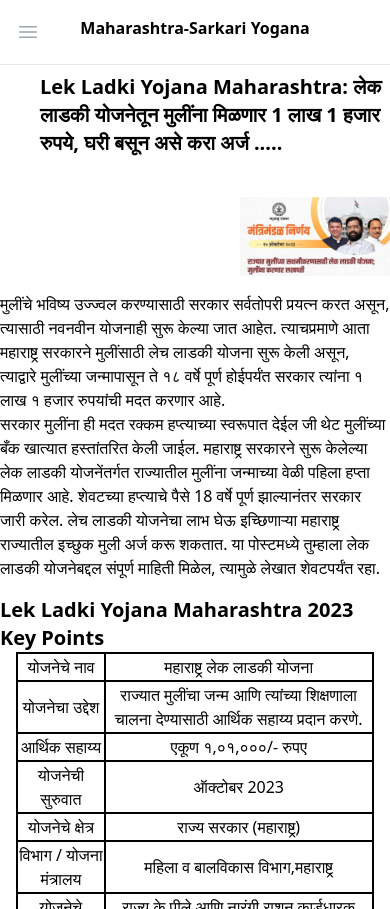
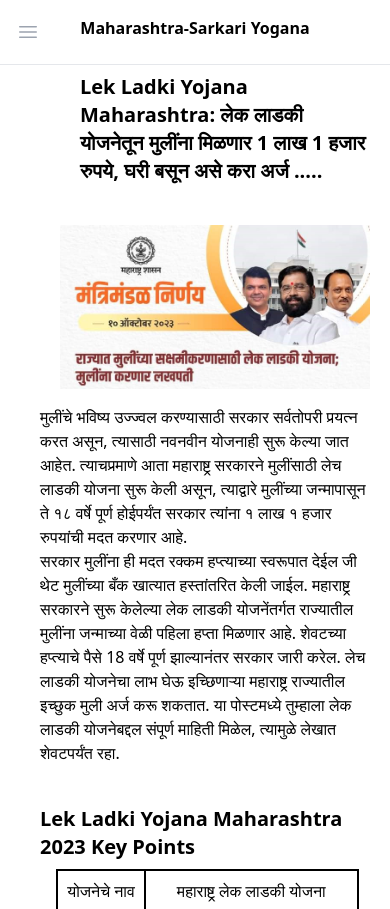
Before and after one commit to akankshapawar-a/MahaDBT, a React (Vite) app: page / in a window 390 px wide. Built offline with nearby package versions, Linux system fonts and the light colour scheme.

Commit message:
third Commit

```diff
--- a/src/App.jsx
+++ b/src/App.jsx
@@ -8,32 +8,30 @@
   return (
     <>
     <Navbar/>
-       <div className="h-screen overflow-y-scroll snap-y snap-mandatory">
+       <div className="h-screen overflow-y-scroll snap-y snap-mandatory  justify-center items-center">
       {/* Page 1 */}
-      <section className="h-screen  snap-start flex ">
+      <section className=" ">
         <Page1/>
-
+        <Comment/>
       </section>
 
       {/* Page 2 */}
-      <section className="h-screen  snap-start flex justify-center items-center">
+      {/* <section className="h-screen  snap-start flex justify-center items-center">
 
-      </section>
+      </section> */}
 
       {/* Page 3 */}
-      <section className="h-screen bg-green-500 snap-start flex justify-center items-center">
-        <h1 className="text-4xl text-white">Page 3</h1>
-      </section>
+      {/* <section className="h-screen  snap-start flex justify-center items-center">
 
-      {/* Page 4 */}
-      <section className="h-screen bg-yellow-500 snap-start flex justify-center items-center">
-        <h1 className="text-4xl text-white">Page 4</h1>
-      </section>
+      </section> */}
+      {/* <section className="h-screen  snap-start flex justify-center items-center">
+
+       </section> */}
 
       {/* Page 5 */}
-      <section className="h-screen snap-start flex justify-center items-center">
+      {/* <section className="h-screen snap-start flex justify-center items-center">
         <Comment/>
-      </section>
+      </section> */}
     </div>
 
     </>
--- a/src/Comment/Comment.jsx
+++ b/src/Comment/Comment.jsx
@@ -36,7 +36,7 @@
 
 
   return (
-    <div className=' dark:bg-gray-800 h-screen py-6 space-y-6 w-full '>
+    <div className=' dark:bg-gray-800   space-y-6 w-full '>
  <div className="relative  items-top justify-center  dark:bg-gray-800 sm:mt-0 sm:pt-0 bg-gray-100">
     <div className="max-w-6xl mx-auto sm:px-6 lg:px-8">
         <div className="mt-8 overflow-hidden">
--- a/src/Page1/Page1.jsx
+++ b/src/Page1/Page1.jsx
@@ -1,61 +1,62 @@
 import React from 'react'
 import photo4 from '../assets/photo4.jpg'
+import image1 from '../assets/image1.png'
 const Page1 = () => {
   return (
-    <div className='mt-2 '>
+    <div className='mt-2 pl-10 pr-5'>
      <p className='text-xl font-bold pl-10  '> Lek Ladki Yojana Maharashtra:  लेक लाडकी योजनेतून मुलींना मिळणार 1 लाख 1 हजार रुपये, घरी बसून असे करा अर्ज ..... </p>
-    <div className=' justify-center items-center mt-10 sm: pl-60 '>
-        <img src={photo4} className='h-half ss:w-screen'/>
+    <div className=' justify-center items-center mt-10 ss:pl-5 sm: pl-60 xxs:pl-5 2ss:pl-5 '>
+        <img src={photo4} className='h-half ss:w-screen '/>
     </div>
     <div className='mt-4 align-baseline'><p>मुलींचे भविष्य उज्ज्वल करण्यासाठी सरकार सर्वतोपरी प्रयत्न करत असून, त्यासाठी नवनवीन योजनाही सुरू केल्या जात आहेत. त्याचप्रमाणे आता महाराष्ट्र सरकारने मुलींसाठी लेच लाडकी योजना सुरू केली असून, त्याद्वारे मुलींच्या जन्मापासून ते १८ वर्षे पूर्ण होईपर्यंत सरकार त्यांना १ लाख १ हजार रुपयांची मदत करणार आहे.</p>
         <p>सरकार मुलींना ही मदत रक्कम हप्त्याच्या स्वरूपात देईल जी थेट मुलींच्या बँक खात्यात हस्तांतरित केली जाईल. महाराष्ट्र सरकारने सुरू केलेल्या लेक लाडकी योजनेंतर्गत राज्यातील मुलींना जन्माच्या वेळी पहिला हप्ता मिळणार आहे. शेवटच्या हप्त्याचे पैसे 18 वर्षे पूर्ण झाल्यानंतर सरकार जारी करेल. लेच लाडकी योजनेचा लाभ घेऊ इच्छिणाऱ्या महाराष्ट्र राज्यातील इच्छुक मुली अर्ज करू शकतात. या पोस्टमध्ये तुम्हाला लेक लाडकी योजनेबद्दल संपूर्ण माहिती मिळेल, त्यामुळे लेखात शेवटपर्यंत रहा.
 
         </p>
-        <div className=' justify-center items-center'>
+        <div className=' justify-center items-center mt-10'>
           <h1 className='text-xl font-bold mt-4'>Lek Ladki Yojana Maharashtra 2023 Key Points
           </h1>
-        <table className='border-1 border-solid border-black w-11/12 ml-4 text-center justify-center'>
-  <tr className='border-2 border-solid border-black'>
-    <td className='border-2 border-solid border-black'>योजनेचे नाव
+        <table className='border-1 border-solid border-black p-2 w-11/12 ml-4 mt-2 text-center justify-center'>
+  <tr className='border-2 border-solid border-black  p-2 '>
+    <td className='border-2 border-solid border-black  p-2 '>योजनेचे नाव
     </td>
-    <td className='border-2 border-solid border-black'>महाराष्ट्र लेक लाडकी योजना
+    <td className='border-2 border-solid border-black  p-2 '>महाराष्ट्र लेक लाडकी योजना
     </td>
   </tr>
-  <tr className='border-2 border-solid border-black'>
-    <td className='border-2 border-solid border-black'>योजनेचा उद्देश
+  <tr className='border-2 border-solid border-black  p-2 '>
+    <td className='border-2 border-solid border-black  p-2 '>योजनेचा उद्देश
     </td>
-    <td className='border-2 border-solid border-black'>राज्यात मुलींचा जन्म आणि त्यांच्या शिक्षणाला चालना देण्यासाठी आर्थिक सहाय्य प्रदान करणे.
+    <td className='border-2 border-solid border-black  p-2 '>राज्यात मुलींचा जन्म आणि त्यांच्या शिक्षणाला चालना देण्यासाठी आर्थिक सहाय्य प्रदान करणे.
     </td>
   </tr>
-  <tr className='border-2 border-solid border-black'>
-    <td className='border-2 border-solid border-black'>आर्थिक सहाय्य
+  <tr className='border-2 border-solid border-black  p-2 '>
+    <td className='border-2 border-solid border-black  p-2 '>आर्थिक सहाय्य
     </td>
-    <td className='border-2 border-solid border-black'>एकूण १,०१,०००/- रुपए
+    <td className='border-2 border-solid border-black  p-2 '>एकूण १,०१,०००/- रुपए
     </td>
   </tr>
-  <tr className='border-2 border-solid border-black'>
-    <td className='border-2 border-solid border-black'>योजनेची सुरुवात
+  <tr className='border-2 border-solid border-black  p-2 '>
+    <td className='border-2 border-solid border-black  p-2 '>योजनेची सुरुवात
     </td>
-    <td className='border-2 border-solid border-black'>ऑक्टोबर 2023
+    <td className='border-2 border-solid border-black  p-2 '>ऑक्टोबर 2023
     </td>
   </tr>
-  <tr className='border-2 border-solid border-black'>
-    <td className='border-2 border-solid border-black'>योजनेचे क्षेत्र
+  <tr className='border-2 border-solid border-black  p-2 '>
+    <td className='border-2 border-solid border-black  p-2 '>योजनेचे क्षेत्र
     </td>
-    <td className='border-2 border-solid border-black'>राज्य सरकार (महाराष्ट्र)
+    <td className='border-2 border-solid border-black  p-2 '>राज्य सरकार (महाराष्ट्र)
     </td>
   </tr>
-  <tr className='border-2 border-solid border-black'>
-    <td className='border-2 border-solid border-black'>विभाग / योजना मंत्रालय
+  <tr className='border-2 border-solid border-black  p-2 '>
+    <td className='border-2 border-solid border-black  p-2 '>विभाग / योजना मंत्रालय
     </td>
-    <td className='border-2 border-solid border-black'>महिला व बालविकास विभाग,महाराष्ट्र
+    <td className='border-2 border-solid border-black  p-2 '>महिला व बालविकास विभाग,महाराष्ट्र
     </td>
   </tr>
-  <tr className='border-2 border-solid border-black'>
-    <td className='border-2 border-solid border-black'>योजनेचे लाभार्थी
+  <tr className='border-2 border-solid border-black  p-2 '>
+    <td className='border-2 border-solid border-black  p-2 '>योजनेचे लाभार्थी
 
     </td>
-    <td className='border-2 border-solid border-black'>राज्य के पीले आणि नारंगी राशन कार्डधारक परिवार की सर्व बालके.
+    <td className='border-2 border-solid border-black  p-2 '>राज्य के पीले आणि नारंगी राशन कार्डधारक परिवार की सर्व बालके.
     </td>
   </tr>
 </table>
@@ -63,9 +64,101 @@
 </div>
 <div className='mt-4'>  <p >जन्मदर वाढवण्यासाठी आणि मुलांच्या शिक्षणाला चालना देण्यासाठी, माझी कन्या भाग्यश्री (साधू अहरत) नवाहन योजना 1 ऑगस्ट 2017 च्या शासन आदेशानुसार लागू करण्यात आली होती. या योजनेला मिळालेला अपुरा प्रतिसाद पाहता, ती सुरू ठेवणे सरकारच्या निर्णयावर अवलंबून आहे. मुलींच्या सक्षमीकरणासाठी एक नवीन उपक्रम सुरू करणे. 2023-24 या आर्थिक वर्षाच्या त्यांच्या उद्घाटन भाषणात, मुलींच्या सक्षमीकरणासाठी "लेक लाडकी" नावाची नवीन योजना सुरू करण्यात येणार असल्याची घोषणा करण्यात आली. या योजनेअंतर्गत, हापवाला आणि के शरी शिधापत्रिका असलेल्या कुटुंबातील मुलींना त्यांच्या जन्मानंतर अनुदान मिळेल आणि लाभार्थी मुलींना वयाची १८ वर्षे पूर्ण झाल्यावर ७५,००० रुपये रोख दिले जातील. परिणामी, "लेक लाडकी" सुरू करण्याचा निर्णय घेण्यात आला आहे. राज्यातील मुलींच्या सक्षमीकरणाची योजना सरकारकडे आहे.</p>
 </div>
-<div><p className='font-bold text-xl mt-4'>लेक लाडकी योजना महाराष्ट्र 2023 के लाभ व वैशिष्ट्ये:</p></div>
+
+
+
+<div className=' justify-center items-center mt-10 ss:pl-5 sm: pl-60  xxs:pl-5 2ss:pl-5'>
+        <img src={image1} className='h-half ss:w-screen sm:w-9/12'/>
     </div>
+
+<div className='pl-10 mt-4'>
+  <p className='font-bold text-xl mt-8'>लेक लाडकी योजनेचे फायदे आणि वैशिष्ट:</p>
+  <ol>
+    <li>1. महाराष्ट्र सरकारने चालवलेल्या लेक लाडकी योजनेअंतर्गत सरकार मुलींना जन्मापासून ते १८ वर्षे पूर्ण होईपर्यंत लाभ देते.</li>
+    <li>2. पिवळे आणि नारंगी रेशनकार्ड असलेल्या कुटुंबाच्या मुलींना सरकार या योजनेचा लाभ देते.</li>
+    <li>3. लेक लाडकी योजनेत सरकार मुलीच्या जन्मावर पहिल्या हप्ता म्हणून 5000 रुपये हस्तांतरित करेल.</li>
+    <li>4. सरकार १८ वर्षे पूर्ण झाल्यानंतर मुलींच्या बँक खात्यात 75000 रुपयांच्या स्वरूपात शेवटचा हप्ता हस्तांतरित करेल.</li>
+    <li>5. सरकारने जारी केलेली ही रक्कम डीबीटीद्वारे थेट मुलींच्या बँक खात्यात हस्तांतरित केली जाते.</li>
+    <li>6. या योजनेचा फायदा घेतल्यानंतर मुलींना उच्च शिक्षण घेण्यासाठी कुटुंबावर अवलंबून राहावे लागणार नाही.</li>
+    <li>7. जर एखाद्या मुलीला कोणत्याही सरकारी रुग्णालयात जन्म घेतला असेल तर ती अर्ज करू शकते.</li>
+    <li>8. या योजनेचा फायदा मिळाल्यानंतर गरीब कुटुंबातील लोक त्यांच्या मुलींना भार मानणार नाहीत.</li>
+    <li>9. या योजना चालविल्याने मुलींबद्दल नकारात्मक विचार देखील हळूहळू समाजातून दूर होतील.</li>
+  </ol>
+</div>
     </div>
+
+
+    <div className=' justify-center mt-4'>
+  <p className='font-bold text-xl mt-4 '>या पाच चरणांमध्ये पैसे प्राप्त होतील:</p>
+  <table className='border-2 border-solid border-black p-2 ml-10 mt-4'>
+
+    <tr className='border-2 border-solid border-black p-2'>
+      <td className='border-2 border-solid border-black p-2'>1. मुलीचा जन्म झाल्यावर</td>
+      <td className='border-2 border-solid border-black p-2'>5000/- रुपये</td>
+    </tr>
+    <tr className='border-2 border-solid border-black p-2'>
+      <td className='border-2 border-solid border-black p-2'>2. शाळेच्या पहिल्या वर्गातील प्रवेशासाठी</td>
+      <td className='border-2 border-solid border-black p-2'>6000/- रुपये</td>
+    </tr>
+    <tr className='border-2 border-solid border-black p-2'>
+      <td className='border-2 border-solid border-black p-2'>3. सव्या वर्गात जाण्यासाठी</td>
+      <td className='border-2 border-solid border-black p-2'>7000/- रुपये</td>
+    </tr>
+    <tr className='border-2 border-solid border-black p-2'>
+      <td className='border-2 border-solid border-black p-2'>4. ११व्या वर्गामध्ये आगमन करताना</td>
+      <td className='border-2 border-solid border-black p-2'>8000/- रुपये</td>
+    </tr>
+    <tr className='border-2 border-solid border-black p-2'>
+      <td className='border-2 border-solid border-black p-2'>5. १८ वर्षांच्या वयात</td>
+      <td className='border-2 border-solid border-black p-2'>75000/- रुपये</td>
+    </tr>
+  </table>
+</div>
+
+<div>
+<h1 className='font-bold text-lg mt-6 '>लेक लाडकी योजना महाराष्ट्र 2023 साठी पात्रता निकष : </h1>
+<ul className='mt-4'>
+<li>1. अर्जदार महाराष्ट्राचा निवासी असावा.</li>
+<li>2. लेक लाडकी योजनेसाठी केवळ राज्यातील मुलींच पात्र असतील.</li>
+<li>3. कुटुंबाची वार्षिक उत्पन्न एक लाख रुपयांपेक्षा जास्त</li>
+<li>4. केवळ राज्यातील पिवळे आणि नारंगी रेशनकार्ड असलेल्या मुलींचे कुटुंब या योजने</li>
+<li>5. 1 एप्रिल 2023 नंतर जन्मलेल्या मुलींना या योजनेचा लाभ मिळेल.</li>
+</ul>
+</div>
+
+
+<div className='mt-5'>
+<h1 className='font-bold text-lg'>लेक लाडकी योजना महाराष्ट्र 2023 कागदपत्र</h1>
+<ul className='mt-4'>
+<li>- पिवळा किंवा नारंगी रंगाचे</li>
+<li>- मुलीच्या पालकांचे आधार कार्</li>
+<li>- पालकांसह मुलीचा फोट</li>
+<li>- अर्जदाराचा पासपोर्ट आकारा</li>
+<li>- निवासी प्रमाण</li>
+<li>- उत्पन्नाचे प्रमाण</li>
+<li>- मोबाइल संख्या</li>
+<li>- ईमेल आयडी</li>
+<li>- बँक पासबुक</li>
+</ul>
+</div>
+<div>
+  <h1 className='font-bold text-lg mt-8 '>Lek Ladki Yojana Official Website :
+  <table className='border-1 border-solid border-black w-11/12 ml-4 text-center justify-center mt-4'>
+  <tr className='border-2 border-solid border-black p-2'>
+    <td className='border-2 border-solid border-black p-2'>Official Website
+    </td>
+    <td className='border-2 border-solid border-black p-2 text-blue-500'><a href='https://lekladkiyojana.in/lek-ladki-yojana-registration-started-apply-now/'>Click Here</a>
+    </td>
+  </tr>
+  </table>
+  </h1>
+
+</div>
+    </div>
+
+
+
+
 
   )
 }
--- a/tailwind.config.js
+++ b/tailwind.config.js
@@ -11,6 +11,7 @@
       'ss': {'min': '360px', 'max': '390px'},
       'xs':{'min': '390px', 'max': '400px'},
       'xxs':{'min': '400px', 'max': '420px'},
+      '2ss':{'min':'420px','max':'430px'},
       'sm': '640px',
       'md': '768px',
 
```
Also changed, not shown: src/assets/image1.png (added).
